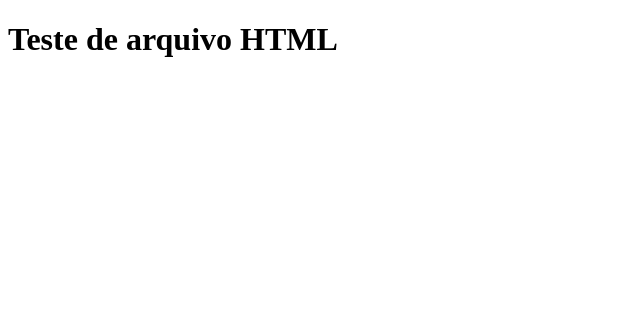
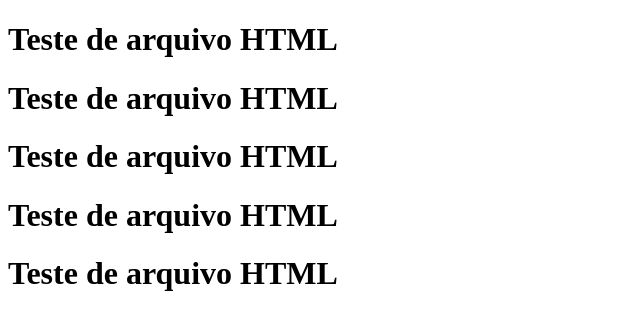
Before and after one commit to alissoncanal/new-project, a plain HTML site: page index.html in a window 1280 px wide. Shown: the whole page, without its empty margins (0-640 px from the left). Drawn offline with Linux system fonts and the light colour scheme.

Commit message:
alteração para restaurar

```diff
--- a/index.html
+++ b/index.html
@@ -11,5 +11,21 @@
         <h1>Teste de arquivo HTML</h1>
         <script src="app.js"></script>
     </div>
+    <div>
+        <h1>Teste de arquivo HTML</h1>
+        <script src="app.js"></script>
+    </div>
+    <div>
+        <h1>Teste de arquivo HTML</h1>
+        <script src="app.js"></script>
+    </div>
+    <div>
+        <h1>Teste de arquivo HTML</h1>
+        <script src="app.js"></script>
+    </div>
+    <div>
+        <h1>Teste de arquivo HTML</h1>
+        <script src="app.js"></script>
+    </div>
 </body>
 </html>
```
